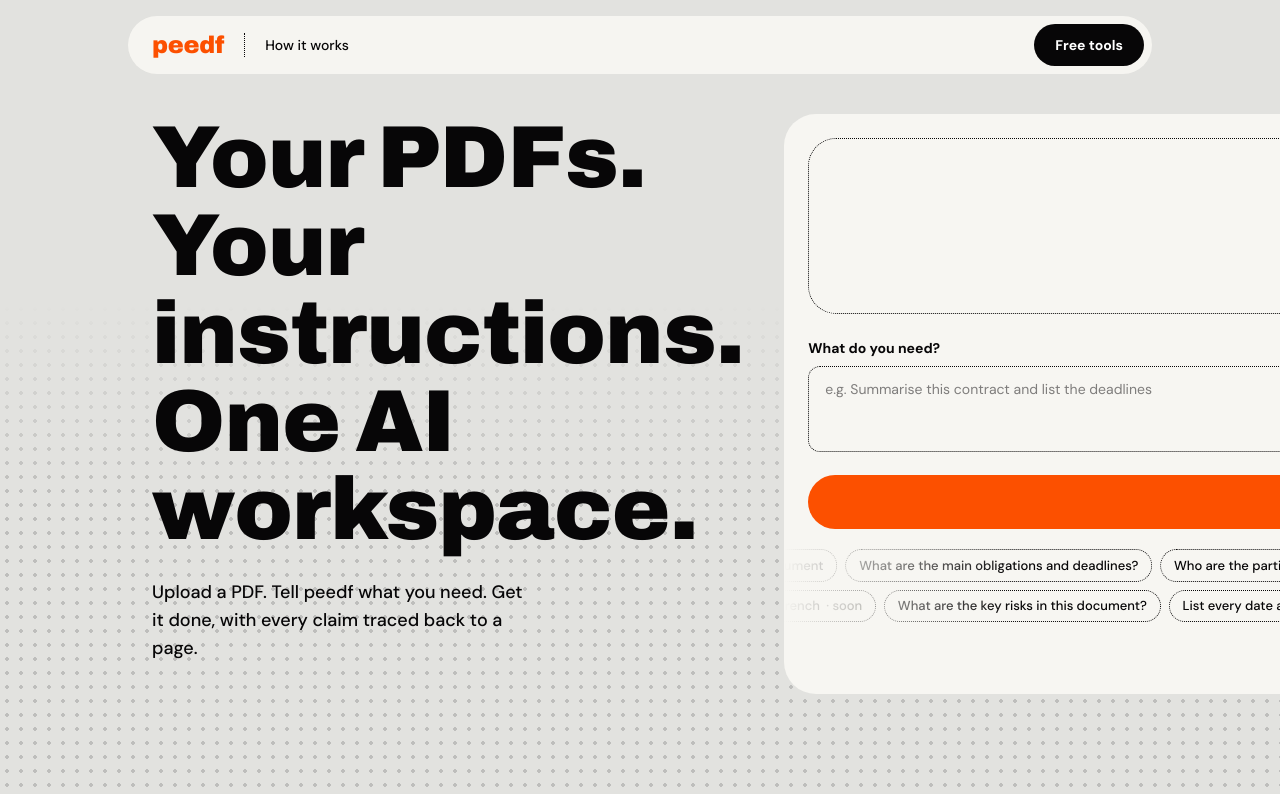
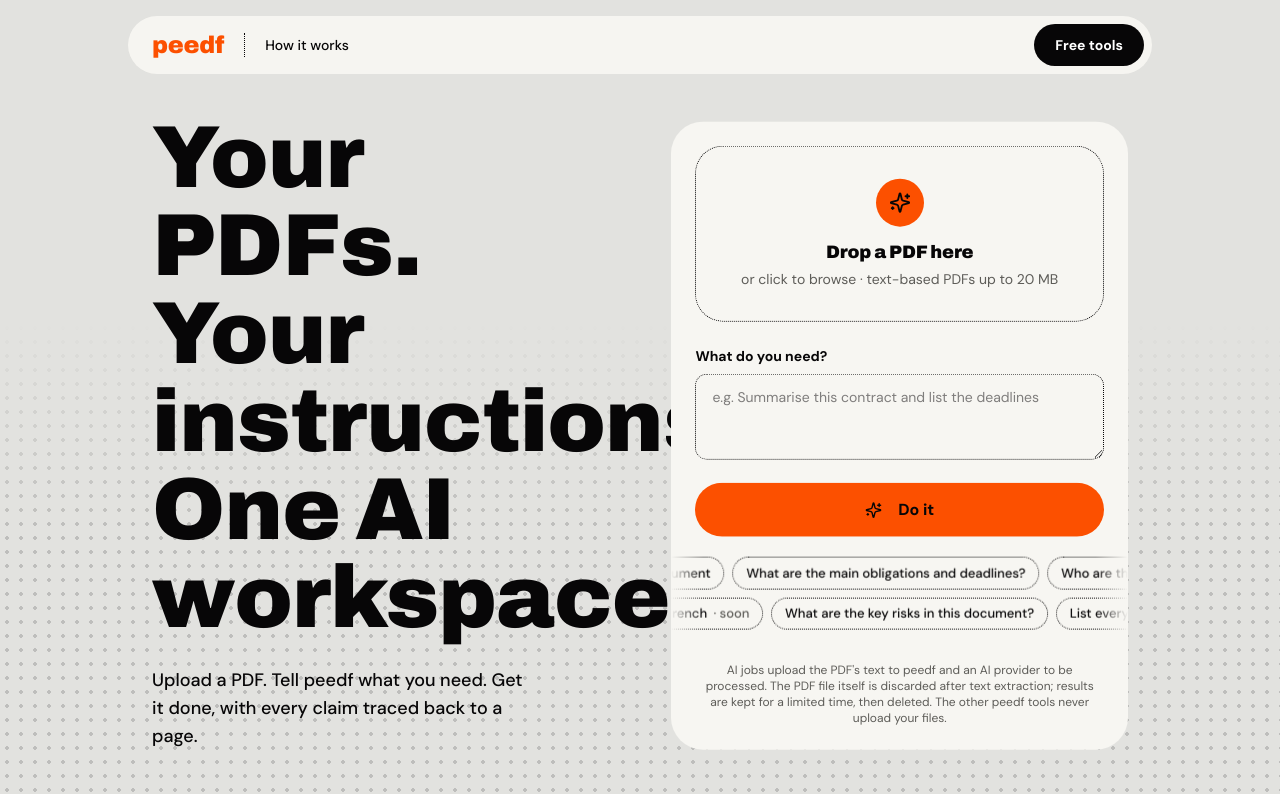
Before and after one commit to sequenceindustries/project-pdf, a Next.js app: page / in a window 1280 px wide. Shown: the top 794 px of the page. Built offline with nearby package versions, Linux system fonts and the light colour scheme.

Commit message:
fix: contain sliding suggestions so the workspace card keeps its width
Co-Authored-By: Claude Sonnet 5.5 <noreply@anthropic.com>
Claude-Session: https://claude.ai/code/session_01RQpaT9o6ZNDVYs8caJSjXU

```diff
--- a/app/page.tsx
+++ b/app/page.tsx
@@ -18,7 +18,7 @@ export default function Home() {
       <section className="relative overflow-hidden">
         <div aria-hidden className="halftone pointer-events-none absolute inset-x-0 bottom-0 h-2/3" />
         <div className="relative mx-auto grid max-w-5xl gap-8 px-4 pb-16 pt-10 sm:px-6 sm:pb-24 sm:pt-14 md:grid-cols-[1.05fr_1fr] md:items-start md:gap-10">
-          <div>
+          <div className="min-w-0">
             <h1 className="text-[3.4rem] leading-[0.95] sm:text-[5rem] md:text-[5.5rem]">
               Your PDFs. Your instructions. One AI workspace.
             </h1>
@@ -26,7 +26,7 @@ export default function Home() {
               Upload a PDF. Tell peedf what you need. Get it done, with every claim traced back to a page.
             </p>
           </div>
-          <div className="rounded-[2rem] bg-[var(--surface)] p-4 sm:p-6 md:sticky md:top-24">
+          <div className="min-w-0 overflow-hidden rounded-[2rem] bg-[var(--surface)] p-4 sm:p-6 md:sticky md:top-24">
             <Workspace />
           </div>
         </div>
@@ -59,7 +59,7 @@ export default function Home() {
 
       <section className="mx-auto max-w-5xl px-4 pb-20 sm:px-6 sm:pb-28">
         <Link href="/tools" className="group flex flex-col gap-6 rounded-[2.5rem] border-[1.5px] border-dotted border-[var(--fg)] p-6 transition-colors hover:bg-[var(--surface)] sm:flex-row sm:items-center sm:justify-between sm:p-10">
-          <div>
+          <div className="min-w-0">
             <h2 className="text-4xl sm:text-5xl">Just need a quick tool?</h2>
             <p className="mt-3 max-w-md text-base leading-7 text-[var(--muted)]">
               Merge, split, compress, rotate, watermark, protect and convert. Free, and your file never leaves your browser.
--- a/app/workspace/workspace.tsx
+++ b/app/workspace/workspace.tsx
@@ -265,5 +265,5 @@ export default function Workspace() {
       </>
   );
 
-  return <div id="workspace" className="scroll-mt-24">{inner}</div>;
+  return <div id="workspace" className="min-w-0 scroll-mt-24">{inner}</div>;
 }
```
